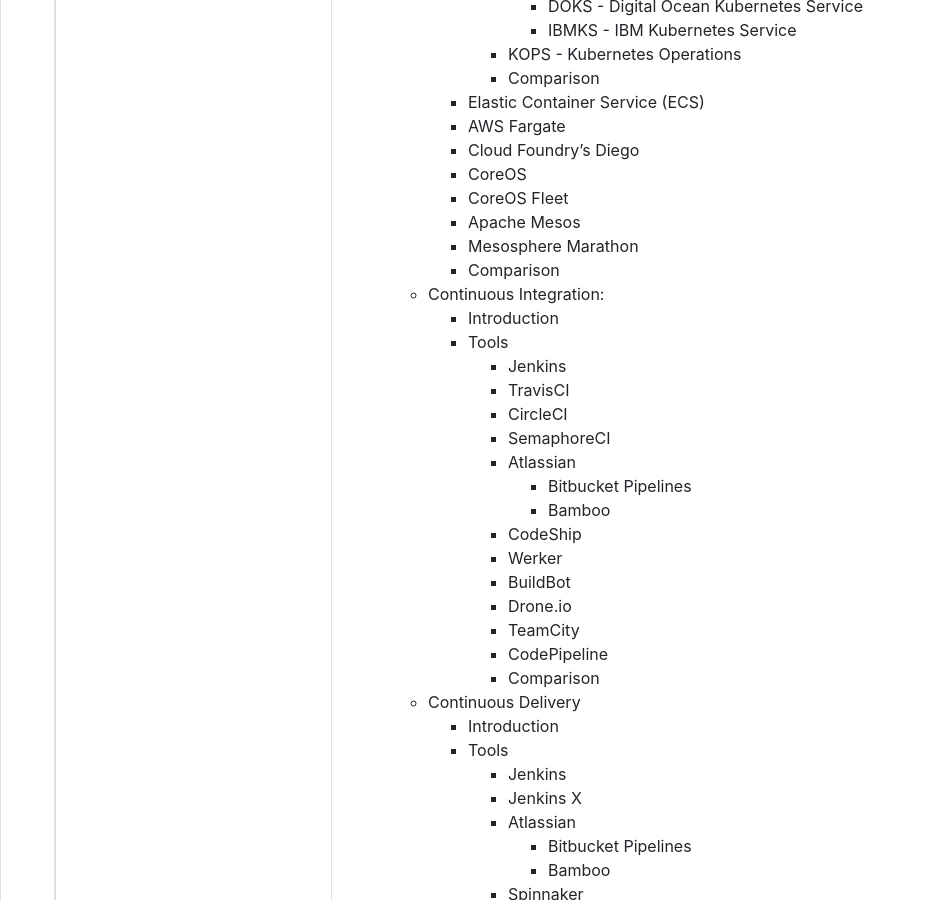
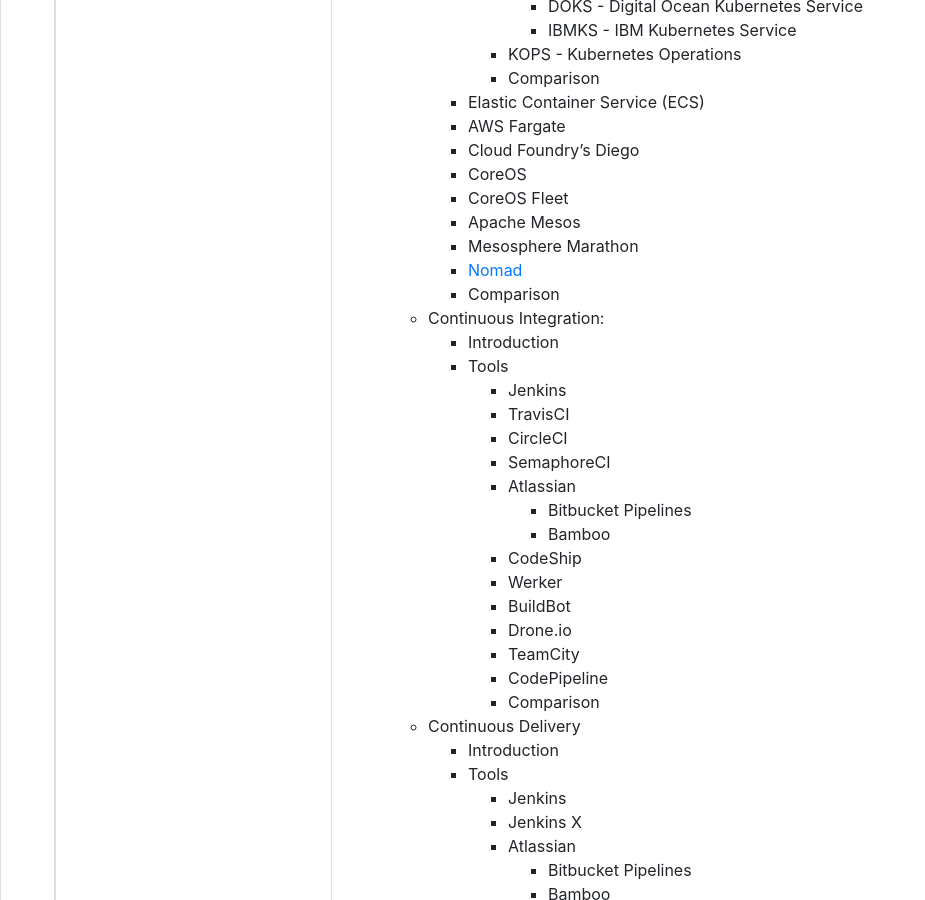
Before and after one commit to mattmccarty/mattmccarty.github.io, a Jekyll site: the page built from _wiki/index.md, in a window 1280 px wide and 900 px high, scrolled down 1970 px. Shown: the whole window, without its empty margins (0-925 px from the left). Built offline with Jekyll 4.4.1, drawn with Linux system fonts in a browser that asks for light colours; nearby versions of some CDN libraries.

Commit message:
adding nomad to the outline

```diff
--- a/_wiki/index.md
+++ b/_wiki/index.md
@@ -91,6 +91,7 @@ The articles in this section are a work inprogress. The list below serves as an
     - CoreOS Fleet
     - Apache Mesos
     - Mesosphere Marathon
+    - [Nomad](https://www.nomadproject.io/)
     - Comparison
   - Continuous Integration:
     - Introduction
```
